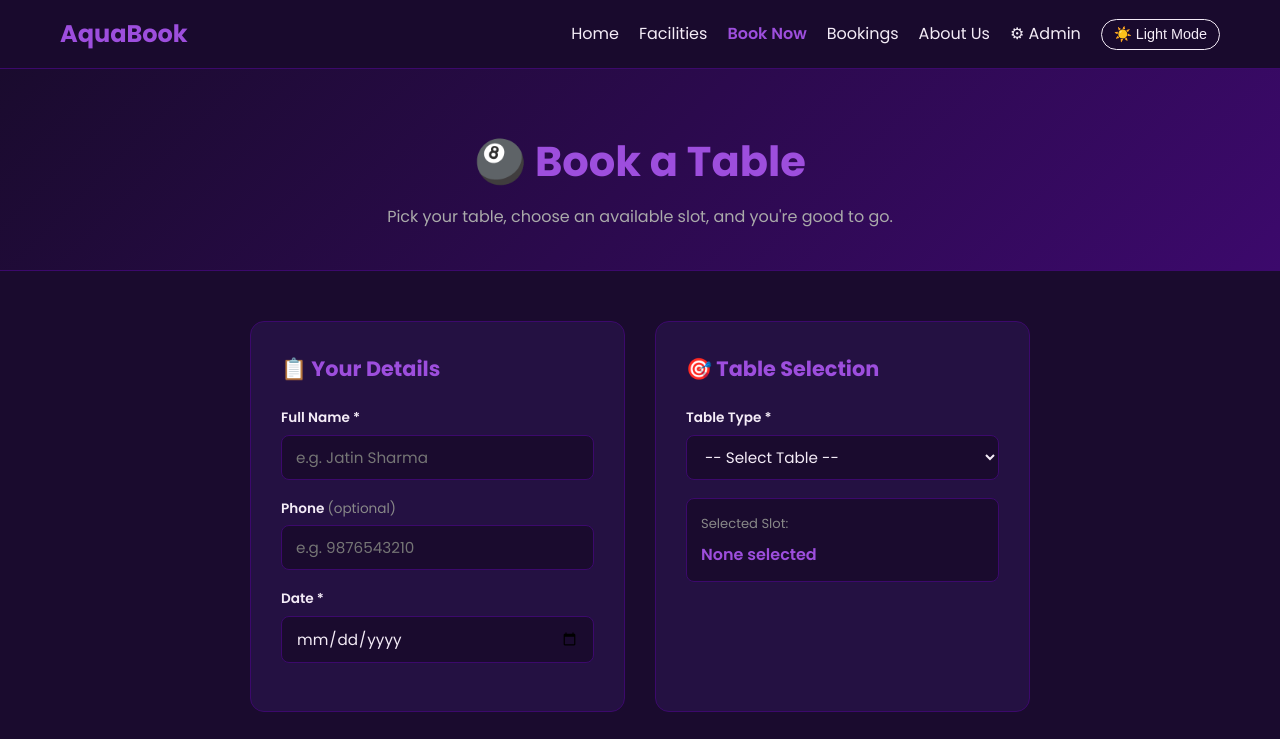
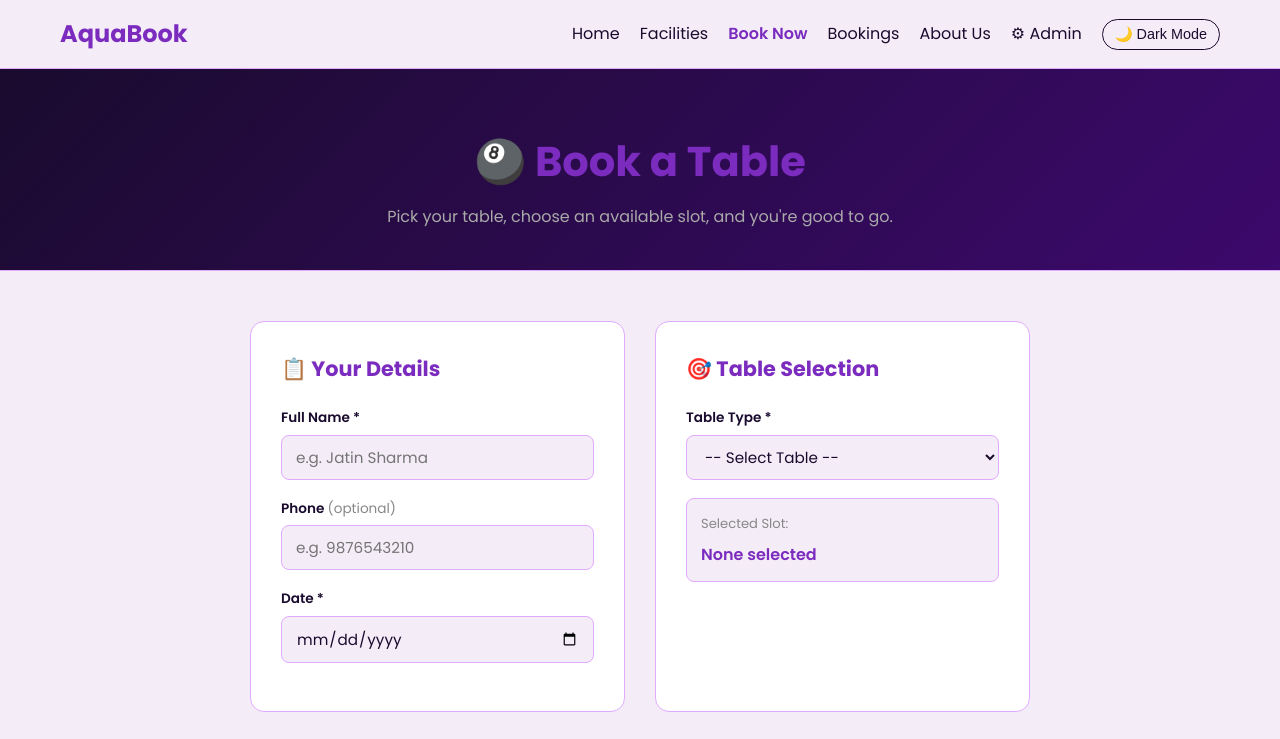
Before and after one commit to Black-Cat1999/AquaBook, a plain HTML site: page user.html in a window 1280 px wide. Both pictures are taken after a click on the button "☀️ Light Mode". Shown: the top 739 px of the page. Drawn offline with Linux system fonts and the light colour scheme.

Commit message:
Fix dark mode button across all pages by centralizing logic in main.js

```diff
--- a/bookings.html
+++ b/bookings.html
@@ -328,19 +328,6 @@
   <!-- Toast -->
   <div class="toast" id="toast"></div>
 
-  <script>
-    const themeToggleBtn = document.getElementById('theme-toggle-btn');
-    const savedTheme = localStorage.getItem('theme') || 'dark';
-    document.documentElement.setAttribute('data-theme', savedTheme);
-    themeToggleBtn.innerText = savedTheme === 'dark' ? '☀️ Light Mode' : '🌙 Dark Mode';
-
-    themeToggleBtn.addEventListener('click', () => {
-      let theme = document.documentElement.getAttribute('data-theme');
-      theme = theme === 'dark' ? 'light' : 'dark';
-      document.documentElement.setAttribute('data-theme', theme);
-      localStorage.setItem('theme', theme);
-      themeToggleBtn.innerText = theme === 'dark' ? '☀️ Light Mode' : '🌙 Dark Mode';
-    });
 
     // ── Global bookings store ──
     let allBookings = [];
@@ -532,5 +519,6 @@
     loadStats();
   </script>
 
+  <script src="main.js"></script>
 </body>
 </html>
--- a/main.js
+++ b/main.js
@@ -1,21 +1,18 @@
+// --- Feature 9: Dark/Light Theme Toggle ---
+// 1. Initialize theme immediately to prevent flickering
+const savedTheme = localStorage.getItem('theme') || 'dark';
+document.documentElement.setAttribute('data-theme', savedTheme);
+
 document.addEventListener('DOMContentLoaded', () => {
-  // --- Feature 9: Dark/Light Theme Toggle ---
   const themeToggleBtn = document.getElementById('theme-toggle-btn');
 
-  // Check for saved theme in localStorage
-  const currentTheme = localStorage.getItem('theme') || 'dark';
-  document.documentElement.setAttribute('data-theme', currentTheme);
-  updateToggleText(currentTheme);
+  // 2. Update button text once DOM is ready
+  if (themeToggleBtn) {
+    updateToggleText(savedTheme);
 
-  if (themeToggleBtn) {
     themeToggleBtn.addEventListener('click', () => {
       let theme = document.documentElement.getAttribute('data-theme');
-
-      if (theme === 'dark') {
-        theme = 'light';
-      } else {
-        theme = 'dark';
-      }
+      theme = (theme === 'dark') ? 'light' : 'dark';
 
       document.documentElement.setAttribute('data-theme', theme);
       localStorage.setItem('theme', theme);
--- a/user.html
+++ b/user.html
@@ -365,17 +365,6 @@
       }
     });
 
-    // ── Theme ──
-    const themeBtn = document.getElementById('theme-toggle-btn');
-    const savedTheme = localStorage.getItem('theme') || 'dark';
-    document.documentElement.setAttribute('data-theme', savedTheme);
-    themeBtn.innerText = savedTheme === 'dark' ? '☀️ Light Mode' : '🌙 Dark Mode';
-    themeBtn.addEventListener('click', () => {
-      const t = document.documentElement.getAttribute('data-theme') === 'dark' ? 'light' : 'dark';
-      document.documentElement.setAttribute('data-theme', t);
-      localStorage.setItem('theme', t);
-      themeBtn.innerText = t === 'dark' ? '☀️ Light Mode' : '🌙 Dark Mode';
-    });
 
     // ── Load available slots ──
     function tryLoadSlots() {
```
Also changed, not shown: admin.html (+0 -11 lines), payment.html (+1 -11 lines).
